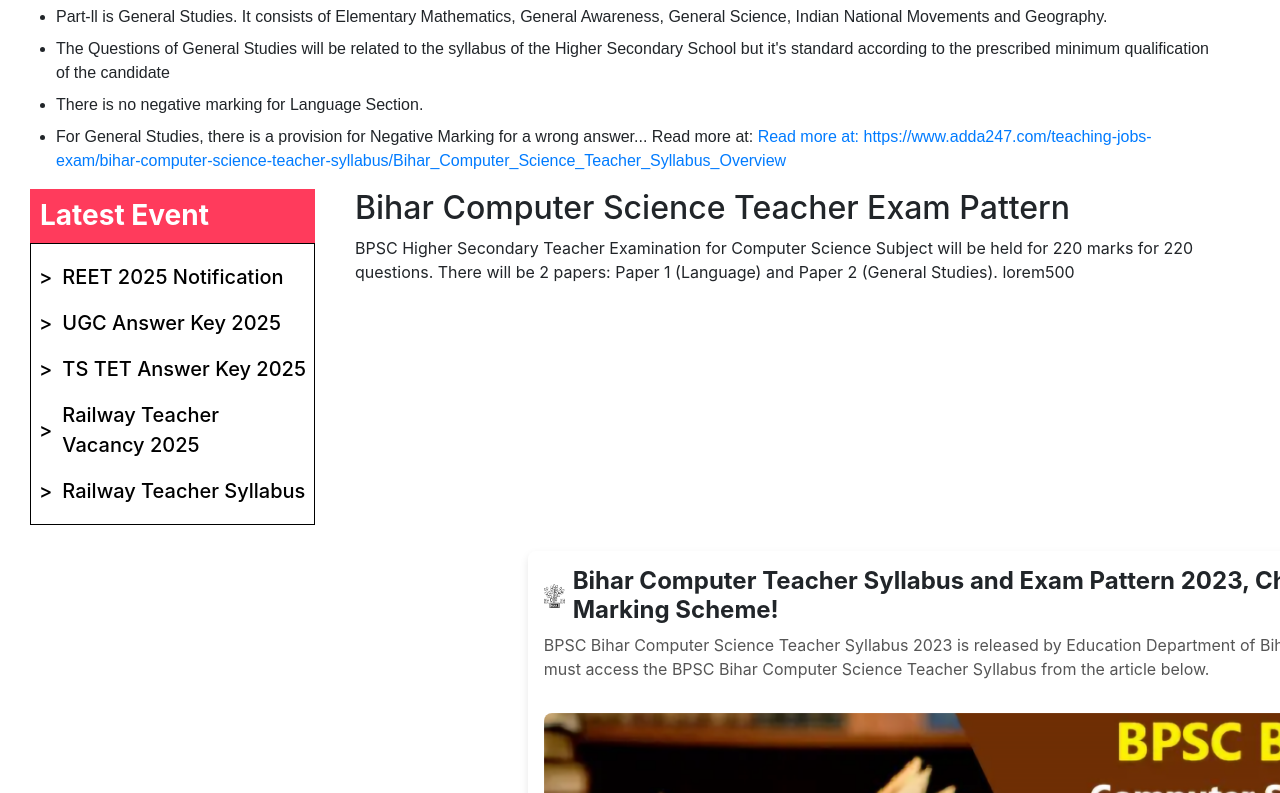
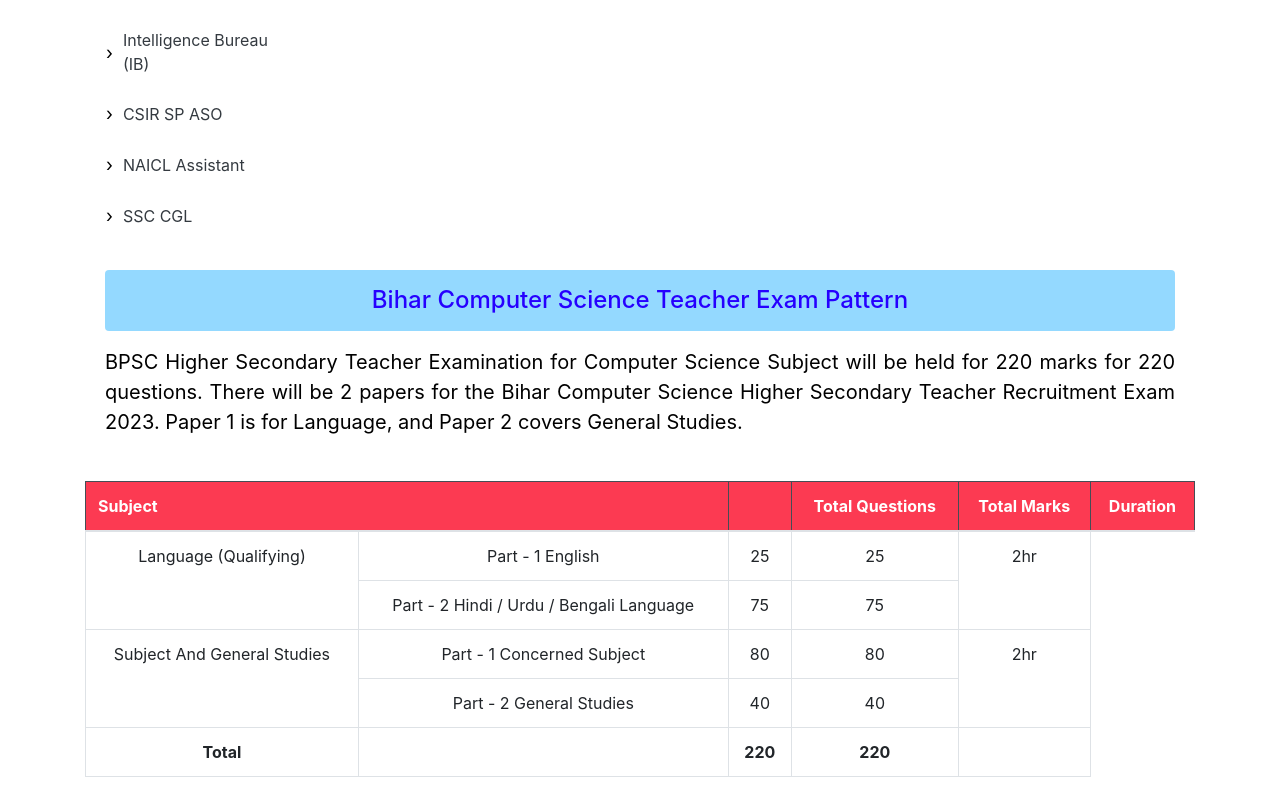
Before and after one commit to Zainabfatima12/trehousingpublications, a Vue app in the folder frontend/: page /syllabus in a window 1280 px wide. Shown: the part 1147-1940 px from the top of the page. Built offline with nearby package versions, Linux system fonts and the light colour scheme.

Commit message:
Updation of Syllabus Component

```diff
--- /dev/null
+++ b/frontend/src/components/syllabus/Exampattern.vue
@@ -0,0 +1,84 @@
+<template>
+  <div class="container py-4" style="font-family: Inter">
+    <!-- Exam Pattern Description -->
+    <div
+      class="card mb-4 bg-transparent border-0 w-100 d-md-block d-flex justify-content-center position-md-absolute start-0 bottom-0"
+    >
+      <div class="card-body text-center">
+        <h2
+          class="card-title p-3 rounded"
+          style="background-color: #94d9ff; color: #2600ff; font-size: 24px"
+        >
+          Bihar Computer Science Teacher Exam Pattern
+        </h2>
+        <p
+          class="card-text text-justify mt-3"
+          style="font-size: 20px; color: black; font-weight: 400px"
+        >
+          BPSC Higher Secondary Teacher Examination for Computer Science Subject
+          will be held for 220 marks for 220 questions. There will be 2 papers
+          for the Bihar Computer Science Higher Secondary Teacher Recruitment
+          Exam 2023. Paper 1 is for Language, and Paper 2 covers General
+          Studies.
+        </p>
+      </div>
+    </div>
+
+    <!-- Responsive Table -->
+    <div class="table-responsive">
+      <table class="table table-bordered text-center">
+        <thead
+          class="table-dark text-white"
+          style="background-color: #fc3a52; font-weight: 700px"
+        >
+          <tr>
+            <th colspan="2" style="text-align: left">Subject</th>
+            <th></th>
+            <th>Total Questions</th>
+            <th>Total Marks</th>
+            <th>Duration</th>
+          </tr>
+        </thead>
+        <tbody>
+          <tr>
+            <td rowspan="2">Language (Qualifying)</td>
+            <td>Part - 1 English</td>
+            <td>25</td>
+            <td>25</td>
+            <td rowspan="2">2hr</td>
+          </tr>
+          <tr>
+            <td>Part - 2 Hindi / Urdu / Bengali Language</td>
+            <td>75</td>
+            <td>75</td>
+          </tr>
+          <tr>
+            <td rowspan="2">Subject And General Studies</td>
+            <td>Part - 1 Concerned Subject</td>
+            <td>80</td>
+            <td>80</td>
+            <td rowspan="2">2hr</td>
+          </tr>
+          <tr>
+            <td>Part - 2 General Studies</td>
+            <td>40</td>
+            <td>40</td>
+          </tr>
+          <tr class="fw-bold">
+            <th>Total</th>
+            <th></th>
+            <th>220</th>
+            <th>220</th>
+            <th></th>
+          </tr>
+        </tbody>
+      </table>
+    </div>
+  </div>
+</template>
+
+<script>
+export default {
+  name: "ExamPattern",
+};
+</script>
--- a/frontend/src/views/SyllabusView.vue
+++ b/frontend/src/views/SyllabusView.vue
@@ -1,40 +1,33 @@
 <template>
   <Header />
-
+  <BctsExam />
   <SyllabusTable />
-
-
-  <LatestEvent/>
-
-  <SyllabusHigherSecondary/>
+  <Exampattern />
   <LatestEvent />
-  <BctsExam/>
   <SyllabusHigherSecondary />
-  <syllabusPdf />
+  <SyllabusPdf />
   <Footer />
 </template>
 
 <script>
 import Header from "@/components/Homepage/HeaderSec.vue";
 import Footer from "@/components/Homepage/FooterSec.vue";
-import SyllabusTable from "@/components/syllabus/SyllabusTable.vue";
-import SyllabusHigherSecondary from "@/components/syllabus/SyllabusHigherSecondary.vue";
-import LatestEvent from "@/components/syllabus/LatestEvent.vue";
-import syllabusPdf from "@/components/syllabus/syllabusPdf.vue";
-import BctsExam from "@/components/syllabus/BctsExam.vue";
-
+import SyllabusTable from "@/components/Syllabus/SyllabusTable.vue";
+import SyllabusHigherSecondary from "@/components/Syllabus/SyllabusHigherSecondary.vue";
+import LatestEvent from "@/components/Syllabus/LatestEvent.vue";
+import SyllabusPdf from "@/components/Syllabus/syllabusPdf.vue";
+import BctsExam from "@/components/Syllabus/BctsExam.vue";
+import Exampattern from "@/components/Syllabus/Exampattern.vue";
 
 export default {
   name: "SyllabusView",
   components: {
     Header,
-
-    SyllabusTable, // ✅ Fixed case
-    syllabusPdf, // ✅ Fixed case
-
+    SyllabusTable,
+    SyllabusPdf,
     LatestEvent,
     BctsExam,
-
+    Exampattern,
     SyllabusHigherSecondary,
     Footer,
   },
```
Also changed, not shown: frontend/src/views/PYQPageView.vue (+1 -10 lines).
